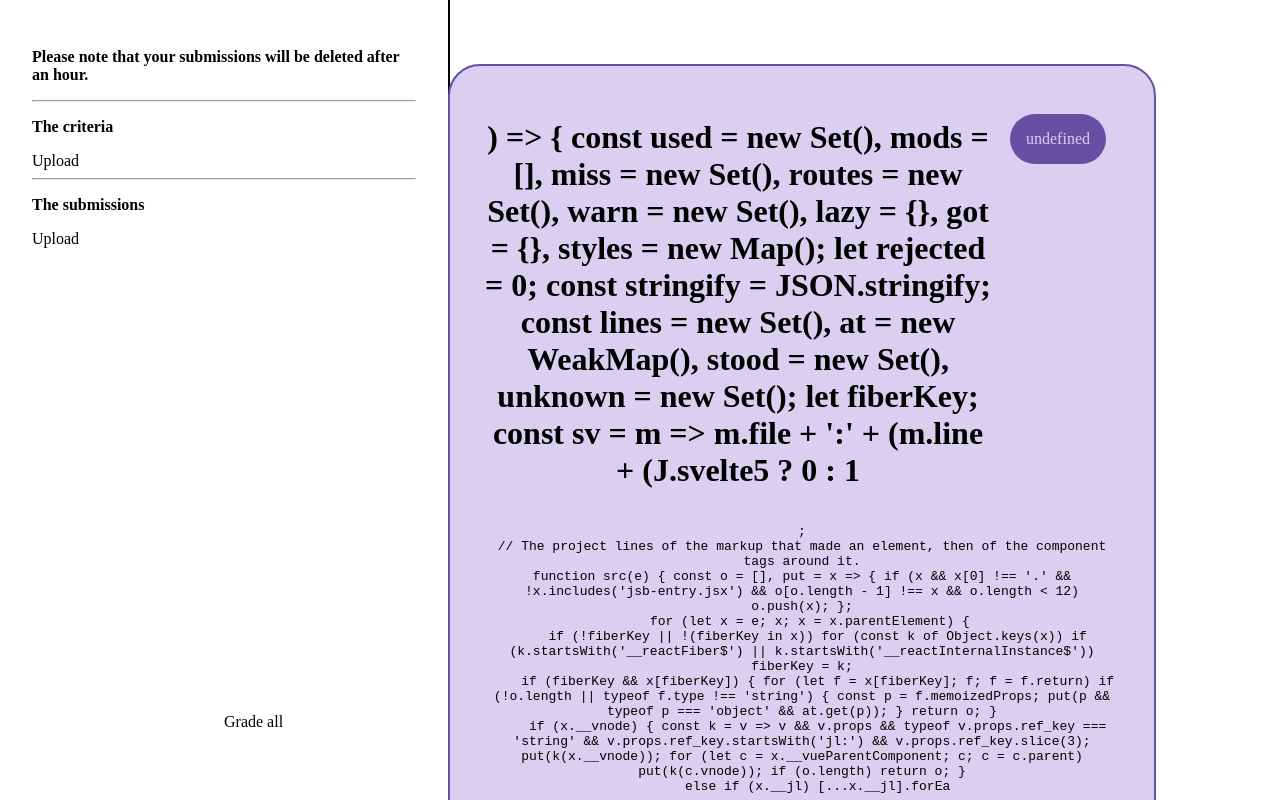
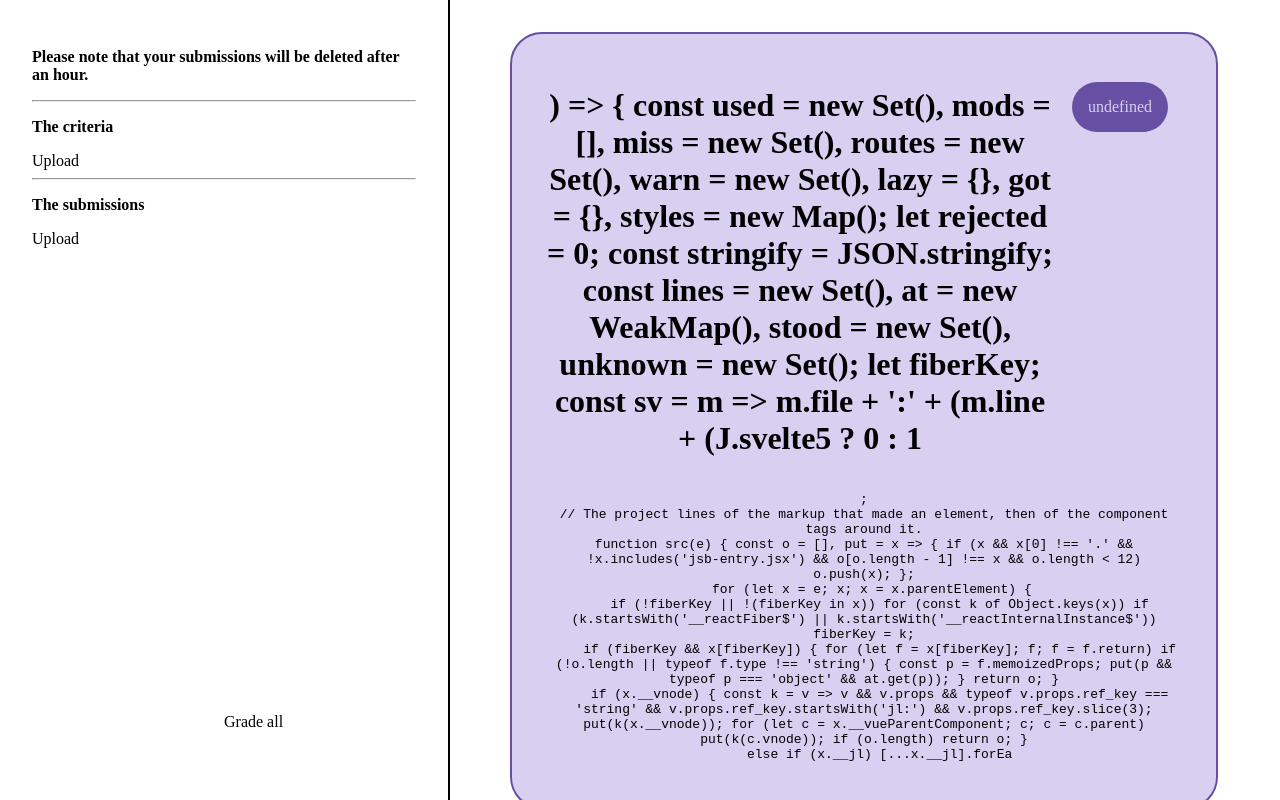
Before and after one commit to Milk-Cool/UltraGrader, a website with bundled scripts: page public/index.html in a window 1280 px wide. Both pictures are taken after a click on the element "Grade all". Built offline with nearby package versions, Linux system fonts and the light colour scheme; files whose address does not match are found by name.

Commit message:
nvm, those were not final

```diff
--- a/public/style.css
+++ b/public/style.css
@@ -66,9 +66,11 @@ md-icon {
 
 .card {
     padding: 2em;
-    margin: 2em;
+    margin-bottom: 2em;
     background: #d9cff1;
     border: 2px solid #6750a4;
+    margin-left: auto;
+    margin-right: auto;
 }
 
 .card, .grade {
```
